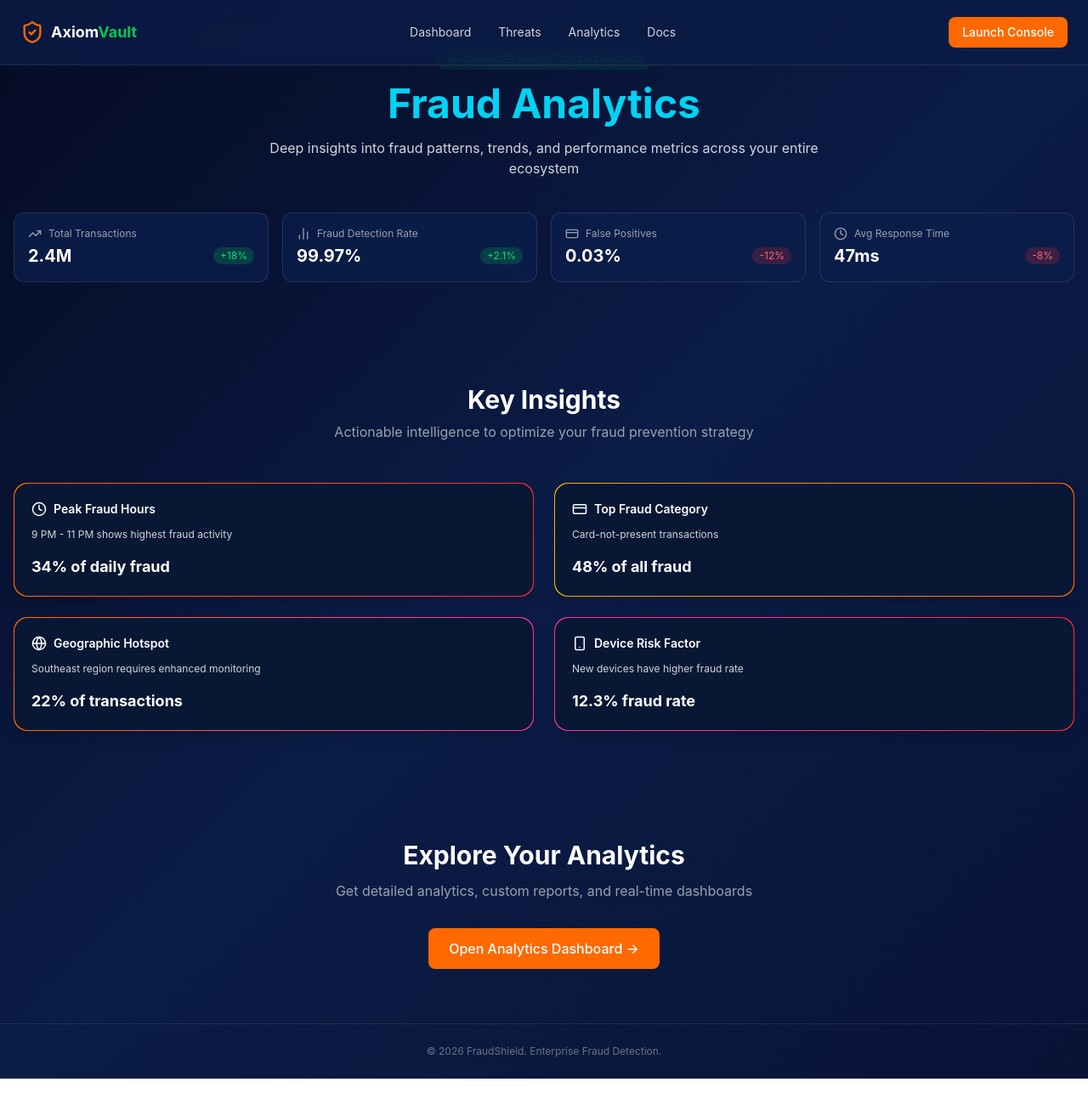
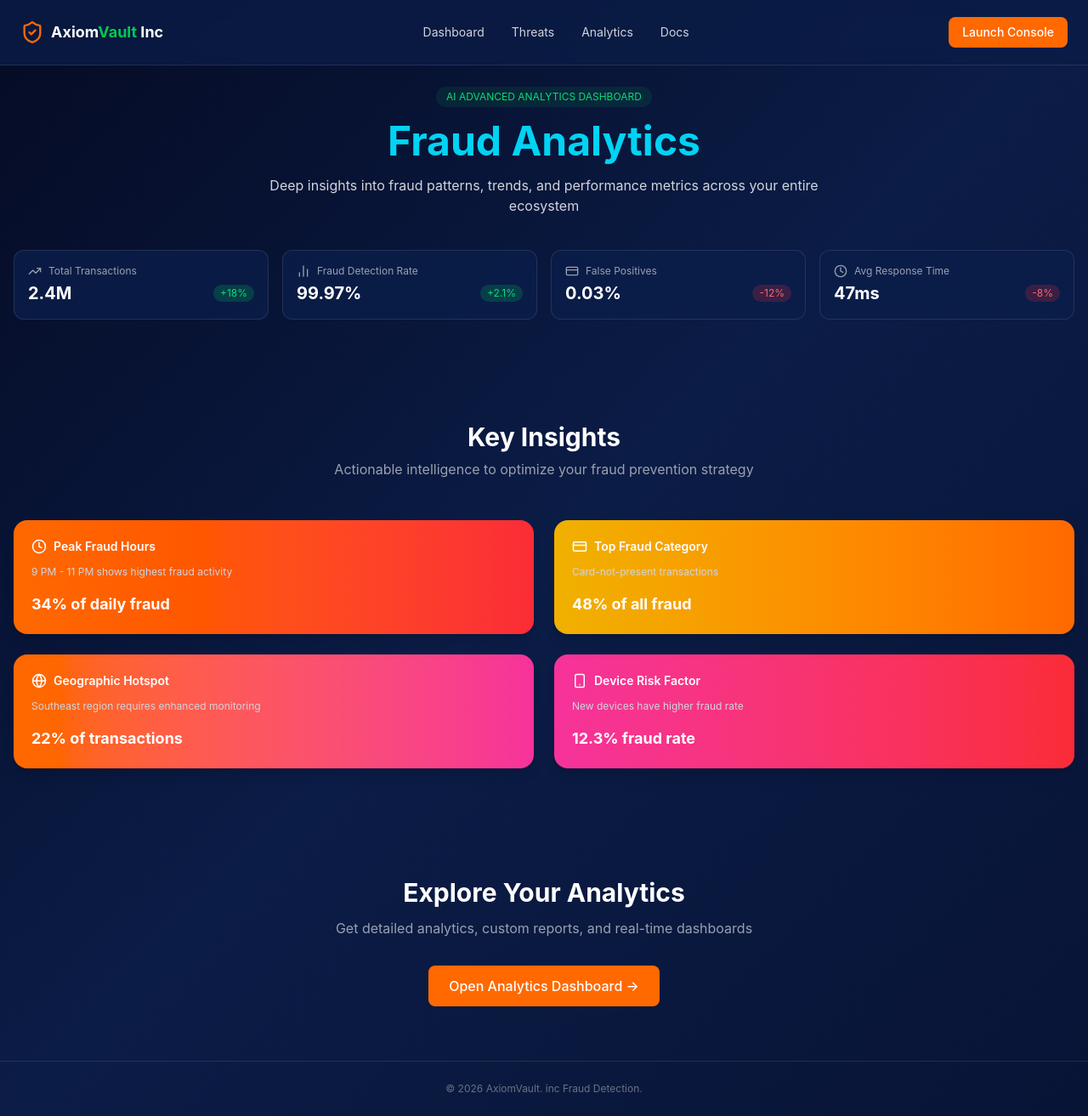
Before and after one commit to chikamso-cmd/AxiomVault, a React (Vite) app: page /analytics in a window 1280 px wide. Shown: the whole page at 85% size. Before the commit the page ends 1269 px from the top, so only its background shows below. Built offline with nearby package versions, Linux system fonts and the light colour scheme.

Commit message:
made the analytics and threats a reusable components

```diff
--- a/src/Pages/Analytics.jsx
+++ b/src/Pages/Analytics.jsx
@@ -18,7 +18,7 @@ export default function Analytics() {
       <Nav />
 
       {/* Hero */}
-      <section className="max-w-7xl mx-auto px-4 py-14 text-center">
+      <section className="max-w-7xl mx-auto px-4 py-14 text-center md:pt-25 pt-26">
         <span className="inline-block mb-4 px-3 py-1 text-xs rounded-full bg-green-500/10 text-green-400">
           AI ADVANCED ANALYTICS DASHBOARD
         </span>
@@ -118,10 +118,8 @@ export default function Analytics() {
 
       {/* Footer */}
       <footer className="border-t border-white/10 py-6 text-center text-xs text-gray-500">
-        © 2026 FraudShield. Enterprise Fraud Detection.
+        © {new Date().getFullYear()} AxiomVault. inc Fraud Detection.
       </footer>
     </div>
   );
 }
-
-/* Components */
--- a/src/Pages/Dashboard.jsx
+++ b/src/Pages/Dashboard.jsx
@@ -8,6 +8,13 @@ import {
   FileText,
 } from "lucide-react";
 import Nav from "../components/Nav";
+import {
+  Threat,
+  TimelineItem,
+  StatCard,
+  StatusRow,
+  Action,
+} from "../components/ThreatsStats";
 
 export default function Dashboard() {
   return (
@@ -73,29 +80,7 @@ export default function Dashboard() {
   );
 }
 
-/* Components */
 
-function StatCard({ title, value, change }) {
-  const positive = !change.startsWith("-");
-
-  return (
-    <div className="bg-[#0B1F4A]/80 border border-white/10 rounded-xl p-4">
-      <p className="text-xs text-gray-400 mb-1">{title}</p>
-      <div className="flex items-center justify-between">
-        <h3 className="text-xl font-bold">{value}</h3>
-        <span
-          className={`text-xs px-2 py-0.5 rounded-full ${
-            positive
-              ? "bg-green-500/20 text-green-400"
-              : "bg-red-500/20 text-red-400"
-          }`}
-        >
-          {change}
-        </span>
-      </div>
-    </div>
-  );
-}
 
 function ActiveThreats() {
   return (
@@ -149,26 +134,6 @@ function ActiveThreats() {
   );
 }
 
-function Threat({ level, title, meta, blocked }) {
-  const colors = {
-    critical: "from-red-600/30 to-red-500/10 text-red-400",
-    high: "from-orange-500/30 to-orange-400/10 text-orange-400",
-    medium: "from-yellow-500/30 to-yellow-400/10 text-yellow-400",
-    low: "from-green-500/30 to-green-400/10 text-green-400",
-  };
-
-  return (
-    <div
-      className={`bg-gradient-to-r ${colors[level]} rounded-lg p-3 border border-white/5`}
-    >
-      <div className="flex justify-between mb-1">
-        <p className="font-medium">{title}</p>
-        <span className="text-xs">{meta}</span>
-      </div>
-      <p className="text-xs text-gray-300">Blocked: {blocked} requests</p>
-    </div>
-  );
-}
 
 function Timeline() {
   return (
@@ -201,27 +166,7 @@ function Timeline() {
   );
 }
 
-function TimelineItem({ time, title, status, color }) {
-  const map = {
-    red: "text-red-400 bg-red-500/20",
-    orange: "text-orange-400 bg-orange-500/20",
-    green: "text-green-400 bg-green-500/20",
-  };
 
-  return (
-    <div className="flex items-start gap-3">
-      <div className="text-xs text-gray-400 w-10">{time}</div>
-      <div className="flex-1">
-        <p className="font-medium">{title}</p>
-        <span
-          className={`text-xs px-2 py-0.5 rounded-full mt-1 inline-block ${map[color]}`}
-        >
-          {status}
-        </span>
-      </div>
-    </div>
-  );
-}
 
 function SystemStatus() {
   return (
@@ -238,14 +183,7 @@ function SystemStatus() {
   );
 }
 
-function StatusRow({ label, value }) {
-  return (
-    <div className="flex justify-between">
-      <span className="text-gray-400">{label}</span>
-      <span className="text-green-400 font-medium">{value}</span>
-    </div>
-  );
-}
+
 
 function RiskLevel() {
   return (
@@ -283,15 +221,3 @@ function QuickActions() {
     </div>
   );
 }
-
-function Action({ icon, text }) {
-  return (
-    <button className="w-full flex items-center justify-between px-3 py-2 rounded-lg bg-[#081733] hover:bg-[#102A64] transition">
-      <span className="flex items-center gap-2">
-        {icon}
-        {text}
-      </span>
-      <span className="text-green-400">→</span>
-    </button>
-  );
-}
--- a/src/Pages/LandingPage.jsx
+++ b/src/Pages/LandingPage.jsx
@@ -8,7 +8,7 @@ export default function LandingPage() {
   return (
     <div className="min-h-screen bg-gradient-to-br from-[#050B24] via-[#0B1C46] to-[#081436] text-white font-sans pt-10">
       {/* Navbar */}
-     <Nav />
+      <Nav />
 
       {/* Hero Section */}
       <section className="max-w-7xl mx-auto px-6 py-16 grid grid-cols-1 lg:grid-cols-2 gap-12 items-center">
@@ -132,11 +132,11 @@ export default function LandingPage() {
         <div className="max-w-7xl mx-auto px-6 flex flex-col md:flex-row justify-between items-center gap-4">
           <div className="flex items-center gap-2 text-green-500 font-bold">
             <ShieldCheck size={16} className="text-green-500" />
-            FRAUDSHIELD
+            AxiomVault
           </div>
 
           <p>
-            © {new Date().getFullYear()} FraudShield. Enterprise Cybersecurity.
+            © {new Date().getFullYear()} AxiomVault. Inc Cybersecurity.
           </p>
         </div>
       </footer>
--- a/src/Pages/Threats.jsx
+++ b/src/Pages/Threats.jsx
@@ -118,10 +118,8 @@ export default function Threats() {
 
       {/* Footer */}
       <footer className="border-t border-white/10 py-6 text-center text-xs text-gray-500">
-        © 2026 FraudShield. Enterprise Fraud Detection.
+        © {new Date().getFullYear()} AxiomVault. inc Fraud Detection.
       </footer>
     </div>
   );
 }
-
-/* Components */
--- a/src/components/Nav.jsx
+++ b/src/components/Nav.jsx
@@ -14,7 +14,7 @@ export default function Nav() {
           <Link to="/" className='flex gap-2 items-center'>
             <ShieldCheck size={28} className="text-orange-500" />
 
-            <h1 className="text-white">Axiom<span className="text-green-500">Vault</span></h1>
+            <h1 className="text-white">Axiom<span className="text-green-500">Vault</span> Inc</h1>
           </Link>
         </div>
 
--- a/src/components/ThreatsStats.jsx
+++ b/src/components/ThreatsStats.jsx
@@ -23,12 +23,12 @@ export const ThreatStat = ({ icon, title, value, change, color, children }) => {
     </div>
   );
 };
-// new component for analytics Method
+// new component for threats Method
 export const Method = ({ icon, title, desc }) => {
   return (
     <div className="bg-[#0B1F4A]/70 border border-white/10 rounded-2xl p-6 shadow-lg">
-      <div className="flex items-center gap-2 mb-3 text-orange-400">
-        {icon}
+      <div className="flex  flex-col gap-2 mb-3 justify-start text-orange-400 ">
+        <div className=" bg-orange-500/20 p-2 rounded-md w-fit">{icon}</div>
         <h3 className="font-semibold text-white">{title}</h3>
       </div>
 
@@ -37,6 +37,7 @@ export const Method = ({ icon, title, desc }) => {
   );
 };
 
+// new component for analytics Stat
 export const Stat = ({ icon, title, value, change }) => {
   const positive = !change.startsWith("-");
 
@@ -69,7 +70,7 @@ export const Insight = ({ icon, title, subtitle, value, gradient }) => {
     <div
       className={`bg-gradient-to-r ${gradient} rounded-2xl p-[1px] shadow-lg`}
     >
-      <div className="bg-[#081733] rounded-2xl p-5 h-full">
+      <div className={`bg-gradient-to-r ${gradient} rounded-2xl p-5 h-full`}>
         <div className="flex items-center gap-2 text-sm mb-3 text-white">
           {icon}
           <span className="font-semibold">{title}</span>
@@ -82,3 +83,97 @@ export const Insight = ({ icon, title, subtitle, value, gradient }) => {
     </div>
   );
 }
+
+// dashboard threat stat
+
+export const Threat = ({ level, title, meta, blocked }) =>  {
+  const colors = {
+    critical: "from-red-600/30 to-red-500/10 text-red-400",
+    high: "from-orange-500/30 to-orange-400/10 text-orange-400",
+    medium: "from-yellow-500/30 to-yellow-400/10 text-yellow-400",
+    low: "from-green-500/30 to-green-400/10 text-green-400",
+  };
+
+  return (
+    <div
+      className={`bg-gradient-to-r ${colors[level]} rounded-lg p-3 border border-white/5`}
+    >
+      <div className="flex justify-between mb-1">
+        <p className="font-medium">{title}</p>
+        <span className="text-xs">{meta}</span>
+      </div>
+      <p className="text-xs text-gray-300">Blocked: {blocked} requests</p>
+    </div>
+  );
+}
+
+// dashboard timeline
+export const TimelineItem = ({ time, title, status, color }) =>  {
+  const map = {
+    red: "text-red-400 bg-red-500/20",
+    orange: "text-orange-400 bg-orange-500/20",
+    green: "text-green-400 bg-green-500/20",
+  };
+
+  return (
+    <div className="flex items-start gap-3">
+      <div className="text-xs text-gray-400 w-10">{time}</div>
+      <div className="flex-1">
+        <p className="font-medium">{title}</p>
+        <span
+          className={`text-xs px-2 py-0.5 rounded-full mt-1 inline-block ${map[color]}`}
+        >
+          {status}
+        </span>
+      </div>
+    </div>
+  );
+}
+
+//dashboard stats card
+
+export const StatCard = ({ title, value, change }) => {
+  const positive = !change.startsWith("-");
+
+  return (
+    <div className="bg-[#0B1F4A]/80 border border-white/10 rounded-xl p-4">
+      <p className="text-xs text-gray-400 mb-1">{title}</p>
+      <div className="flex items-center justify-between">
+        <h3 className="text-xl font-bold">{value}</h3>
+        <span
+          className={`text-xs px-2 py-0.5 rounded-full ${
+            positive
+              ? "bg-green-500/20 text-green-400"
+              : "bg-red-500/20 text-red-400"
+          }`}
+        >
+          {change}
+        </span>
+      </div>
+    </div>
+  );
+}
+
+//
+export const StatusRow = ({ label, value }) => {
+  return (
+    <div className="flex justify-between">
+      <span className="text-gray-400">{label}</span>
+      <span className="text-green-400 font-medium">{value}</span>
+    </div>
+  );
+}
+
+// dashboard action card
+
+export const Action = ({ icon, text }) => {
+  return (
+    <button className="w-full flex items-center justify-between px-3 py-2 rounded-lg bg-[#081733] hover:bg-[#102A64] transition">
+      <span className="flex items-center gap-2">
+        {icon}
+        {text}
+      </span>
+      <span className="text-green-400">→</span>
+    </button>
+  );
+}
```
